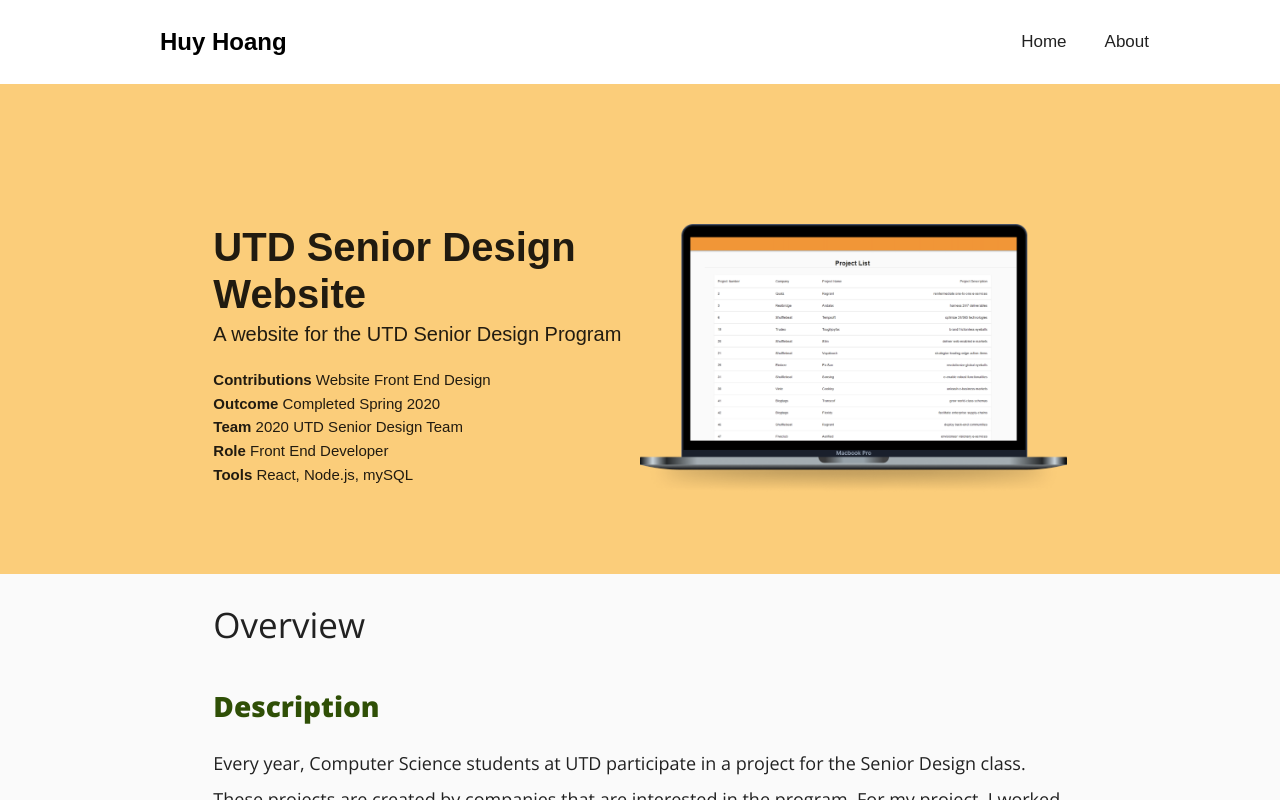
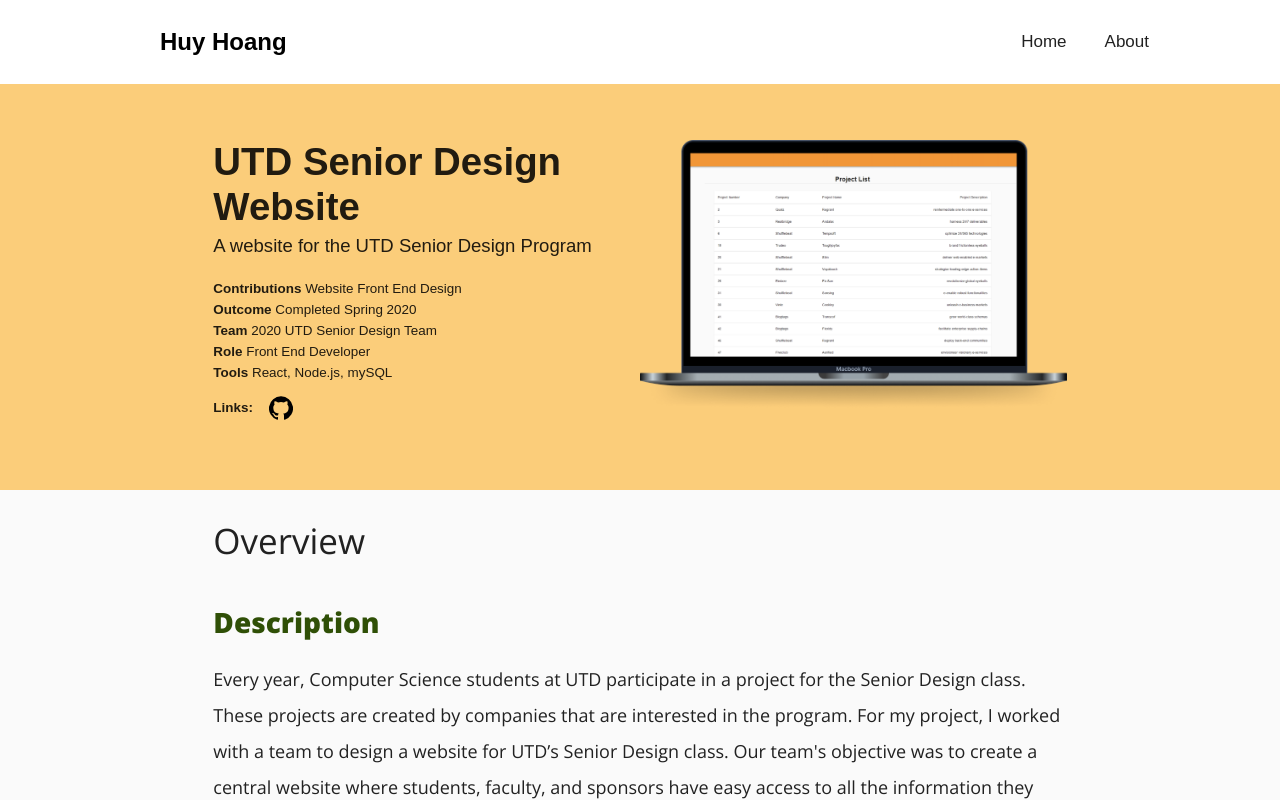
Before and after one commit to huyhoang1521/Website, a React (Create React App) app in the folder client/: page /utdseniordesign in a window 1280 px wide. Built offline with nearby package versions, Linux system fonts and the light colour scheme.

Commit message:
Added links to project pages. Adjusted breakpoints for header

```diff
--- a/client/src/App.js
+++ b/client/src/App.js
@@ -9,7 +9,6 @@ import Footer from "./components/Footer";
 import Contact from "./pages/Contact";
 import Reverie from "./pages/Reverie";
 import About from "./pages/About";
-import Work from "./pages/Work";
 import Home from "./pages/Home";
 import SummitOfFriendswood from "./pages/SummitOfFriendswood";
 import NegotiatingGravity from "./pages/NegotiatingGravity";
@@ -50,7 +49,6 @@ export default function App() {
           <ToolbarFile />
           <Switch>
             <Route path="/" exact component={Home} />
-            <Route path="/work" exact component={Work} />
             <Route path="/about" exact component={About} />
             <Route path="/contactmanager" exact component={ContactManager} />
             <Route path="/reverie" exact component={Reverie} />
--- a/client/src/components/GeneralHeader.js
+++ b/client/src/components/GeneralHeader.js
@@ -4,13 +4,17 @@ import Typography from "@material-ui/core/Typography";
 import Grid from "@material-ui/core/Grid";
 import ListItem from "@material-ui/core/ListItem";
 import Paper from "@material-ui/core/Paper";
-
+import GitHubIcon from "@material-ui/icons/GitHub";
+import FilterNoneOutlinedIcon from "@material-ui/icons/FilterNoneOutlined";
 import PropTypes from "prop-types";
+import IconButton from "@material-ui/core/IconButton";
+import Link from "@material-ui/core/Link";
 
 const useStyles = makeStyles((theme) => ({
   root: {
     position: "relative",
     marginBottom: theme.spacing(2),
+    paddingTop: "6em",
   },
 
   mainText: {
@@ -20,7 +24,7 @@ const useStyles = makeStyles((theme) => ({
     },
   },
   gridContainer: {
-    paddingTop: theme.spacing(20),
+    paddingTop: theme.spacing(7),
     paddingBottom: theme.spacing(7),
   },
   item: {
@@ -30,41 +34,71 @@ const useStyles = makeStyles((theme) => ({
     marginBottom: 0,
     padding: 0,
   },
+  itemText2: {
+    marginBottom: 0,
+    padding: 0,
+  },
   itemTypography: {
     [theme.breakpoints.only("xs")]: {
-      fontSize: 14,
+      fontSize: "2.8vw",
     },
     [theme.breakpoints.only("sm")]: {
-      fontSize: 12,
+      fontSize: "1.5vw",
     },
-    [theme.breakpoints.up("md")]: {
-      fontSize: 15,
+    [theme.breakpoints.only("md")]: {
+      fontSize: "1.3vw",
+    },
+    [theme.breakpoints.only("lg")]: {
+      fontSize: "1.05vw",
+    },
+    [theme.breakpoints.only("xl")]: {
+      fontSize: "1vw",
+    },
+    paddingRight: theme.spacing(0.5),
+  },
+
+  link: {
+    //color: "#bad9f4",
+    color: "#000000",
+    "&:hover": {
+      color: "#d2d2d2",
     },
   },
   sub: {
-    marginBottom: 0,
-    fontSize: 19,
     [theme.breakpoints.only("xs")]: {
-      fontSize: 17,
+      fontSize: "4.0vw",
     },
     [theme.breakpoints.only("sm")]: {
-      fontSize: 14,
+      fontSize: "2.2vw",
     },
-    [theme.breakpoints.up("md")]: {
-      fontSize: 20,
+    [theme.breakpoints.only("md")]: {
+      fontSize: "1.6vw",
     },
+    [theme.breakpoints.only("lg")]: {
+      fontSize: "1.45vw",
+    },
+    [theme.breakpoints.only("xl")]: {
+      fontSize: "1.3vw",
+    },
+
+    marginBottom: 0,
     paddingBottom: theme.spacing(2),
   },
   title: {
-    fontSize: 40,
     [theme.breakpoints.only("xs")]: {
-      fontSize: 32,
+      fontSize: "8.4vw",
     },
     [theme.breakpoints.only("sm")]: {
-      fontSize: 30,
+      fontSize: "4.0vw",
     },
-    [theme.breakpoints.up("md")]: {
-      fontSize: 40,
+    [theme.breakpoints.only("md")]: {
+      fontSize: "3.5vw",
+    },
+    [theme.breakpoints.only("lg")]: {
+      fontSize: "3.0vw",
+    },
+    [theme.breakpoints.only("xl")]: {
+      fontSize: "2.4vw",
     },
     fontWeight: 600,
   },
@@ -121,7 +155,7 @@ export default function GeneralHeader(props) {
         justify="center"
         alignItems="top"
       >
-        <Grid item xs={10} sm={4} md={4}>
+        <Grid item xs={10} sm={5} md={4} lg={4} xl={4}>
           <div className={classes.mainText}>
             <Typography
               className={classes.title}
@@ -131,6 +165,7 @@ export default function GeneralHeader(props) {
             >
               {projectImage.title}
             </Typography>
+
             <Typography
               className={classes.sub}
               variant="subtitle1"
@@ -140,7 +175,6 @@ export default function GeneralHeader(props) {
             >
               {projectImage.description}
             </Typography>
-
             {projectImage.items.map((item) => (
               <ListItem className={classes.itemText}>
                 <Typography
@@ -153,10 +187,42 @@ export default function GeneralHeader(props) {
                 </Typography>
               </ListItem>
             ))}
+            {projectImage.github != "" || projectImage.link != "" ? (
+              <ListItem className={classes.itemText2}>
+                <Typography
+                  className={classes.itemTypography}
+                  variant="subtitle2"
+                  align="left"
+                  color="inherit"
+                >
+                  <span style={{ fontWeight: "bold" }}>Links:</span>
+                </Typography>
+                {projectImage.github != "" ? (
+                  <Link rel="stylesheet" href={projectImage.github}>
+                    <IconButton className={classes.link}>
+                      <GitHubIcon />
+                    </IconButton>
+                  </Link>
+                ) : (
+                  <p> </p>
+                )}
+                {projectImage.link != "" ? (
+                  <Link rel="stylesheet" href={projectImage.link}>
+                    <IconButton className={classes.link}>
+                      <FilterNoneOutlinedIcon />
+                    </IconButton>
+                  </Link>
+                ) : (
+                  <p> </p>
+                )}
+              </ListItem>
+            ) : (
+              <p> </p>
+            )}
           </div>
         </Grid>
 
-        <Grid item xs={10} sm={4} md={4}>
+        <Grid item xs={10} sm={5} md={4} lg={4} xl={4}>
           <Paper
             className={classes.image}
             alignItems="top"
--- a/client/src/pages/ContactManager.js
+++ b/client/src/pages/ContactManager.js
@@ -16,9 +16,6 @@ const useStyles = makeStyles((theme) => ({
   container: {
     padding: 0,
     margins: 0,
-    [theme.breakpoints.up("md")]: {
-      marginTop: theme.spacing(8),
-    },
   },
   backgroundImage: {
     [theme.breakpoints.between("sm", "md")]: {
@@ -138,6 +135,8 @@ const imageText = {
     "Role Android Developer",
     "Tools Android Studio, SQLite",
   ],
+  github: "",
+  link: "",
   backgroundColor: "#e9e9e9",
 };
 
@@ -194,7 +193,7 @@ export default function ContactManager() {
             <Grid
               item
               xs={12}
-              sm={8}
+              sm={10}
               md={8}
               lg={8}
               xl={8}
@@ -227,7 +226,7 @@ export default function ContactManager() {
                 using Android Studio.
               </Typography>
             </Grid>
-            <Grid item xs={12} sm={8} md={8} lg={8} xl={8}>
+            <Grid item xs={12} sm={10} md={8} lg={8} xl={8}>
               <Typography
                 variant="h6"
                 align="left"
@@ -248,7 +247,7 @@ export default function ContactManager() {
                 contact.
               </Typography>
             </Grid>
-            <Grid item xs={12} sm={8} md={8} lg={8} xl={8}>
+            <Grid item xs={12} sm={10} md={8} lg={8} xl={8}>
               <Typography
                 variant="h6"
                 align="left"
@@ -273,7 +272,7 @@ export default function ContactManager() {
               </Typography>
             </Grid>
 
-            <Grid item xs={12} sm={8} md={8} lg={8} xl={8}>
+            <Grid item xs={12} sm={10} md={8} lg={8} xl={8}>
               <Typography
                 variant="h6"
                 align="left"
@@ -296,7 +295,7 @@ export default function ContactManager() {
                 phone.
               </Typography>
             </Grid>
-            <Grid item xs={12} sm={8} md={8} lg={8} xl={8}>
+            <Grid item xs={12} sm={10} md={8} lg={8} xl={8}>
               <Typography
                 variant="h6"
                 align="left"
@@ -338,7 +337,7 @@ export default function ContactManager() {
                 alt={"pic"}
               />
             </Grid>
-            <Grid item xs={12} sm={8} md={8} lg={8} xl={8}>
+            <Grid item xs={12} sm={10} md={8} lg={8} xl={8}>
               <Typography
                 variant="h6"
                 align="left"
@@ -367,7 +366,7 @@ export default function ContactManager() {
                 in the form of action bar buttons on the main screen.
               </Typography>
             </Grid>
-            <Grid item xs={12} sm={8} md={8} lg={8} xl={8}>
+            <Grid item xs={12} sm={10} md={8} lg={8} xl={8}>
               <Typography
                 variant="h6"
                 align="left"
--- a/client/src/pages/NegotiatingGravity.js
+++ b/client/src/pages/NegotiatingGravity.js
@@ -16,9 +16,6 @@ const useStyles = makeStyles((theme) => ({
   container: {
     padding: 0,
     margins: 0,
-    [theme.breakpoints.up("md")]: {
-      marginTop: theme.spacing(8),
-    },
   },
   backgroundImage: {
     [theme.breakpoints.between("sm", "md")]: {
@@ -138,6 +135,8 @@ const imageText = {
     "Years 2020-2021",
     "Tools Flutter, Firebase",
   ],
+  github: "https://github.com/huyhoang1521/Fit-App",
+  link: "",
   backgroundColor: "#e9e9e9",
 };
 
@@ -194,7 +193,7 @@ export default function NegotiatingGravity() {
             <Grid
               item
               xs={12}
-              sm={8}
+              sm={10}
               md={8}
               lg={8}
               xl={8}
@@ -222,7 +221,7 @@ export default function NegotiatingGravity() {
                 Flutter and Firebase.
               </Typography>
             </Grid>
-            <Grid item xs={12} sm={8} md={8} lg={8} xl={8}>
+            <Grid item xs={12} sm={10} md={8} lg={8} xl={8}>
               <Typography
                 variant="h6"
                 align="left"
@@ -257,7 +256,7 @@ export default function NegotiatingGravity() {
                 alt={"pic"}
               />
             </Grid>
-            <Grid item xs={12} sm={8} md={8} lg={8} xl={8}>
+            <Grid item xs={12} sm={10} md={8} lg={8} xl={8}>
               <Typography
                 variant="h6"
                 align="left"
@@ -279,7 +278,7 @@ export default function NegotiatingGravity() {
                 differently depending on the state of the authentication.
               </Typography>
             </Grid>
-            <Grid item xs={12} sm={8} md={8} lg={8} xl={8}>
+            <Grid item xs={12} sm={10} md={8} lg={8} xl={8}>
               <Typography
                 variant="h6"
                 align="left"
--- a/client/src/pages/Reverie.js
+++ b/client/src/pages/Reverie.js
@@ -20,9 +20,6 @@ const useStyles = makeStyles((theme) => ({
   container: {
     padding: 0,
     margins: 0,
-    [theme.breakpoints.up("md")]: {
-      marginTop: theme.spacing(8),
-    },
   },
   backgroundImage: {
     [theme.breakpoints.between("sm", "md")]: {
@@ -162,6 +159,8 @@ const imageText = {
     "Role Level Designer",
     "Tools Unity, C#",
   ],
+  github: "",
+  link: "https://connect.unity.com/mg/other/reverie-l",
   backgroundColor: "#c1b1dc",
 };
 
@@ -224,7 +223,7 @@ export default function Reverie() {
             <Grid
               item
               xs={12}
-              sm={8}
+              sm={10}
               md={8}
               lg={8}
               xl={8}
@@ -249,7 +248,7 @@ export default function Reverie() {
                 Game Programming class.
               </Typography>
             </Grid>
-            <Grid item xs={12} sm={8} md={8} lg={8} xl={8}>
+            <Grid item xs={12} sm={10} md={8} lg={8} xl={8}>
               <Typography
                 variant="h6"
                 align="left"
@@ -414,7 +413,7 @@ export default function Reverie() {
               </List>
             </Grid>
 
-            <Grid item xs={12} sm={8} md={8} lg={8} xl={8}>
+            <Grid item xs={12} sm={10} md={8} lg={8} xl={8}>
               <Typography
                 variant="h6"
                 align="left"
@@ -436,14 +435,14 @@ export default function Reverie() {
             </Grid>
             <Grid item xs={12} sm={12} md={12} lg={12} xl={12}></Grid>
 
-            <Grid item xs={12} sm={8} md={4} lg={4} xl={4}>
+            <Grid item xs={12} sm={10} md={4} lg={4} xl={4}>
               <img
                 className={classes.image2}
                 src={"/assets/game/game5.PNG"}
                 alt={"pic"}
               />
             </Grid>
-            <Grid item xs={12} sm={8} md={4} lg={4} xl={4}>
+            <Grid item xs={12} sm={10} md={4} lg={4} xl={4}>
               <img
                 className={classes.image2}
                 src={"/assets/game/game10.PNG"}
@@ -451,7 +450,7 @@ export default function Reverie() {
               />
             </Grid>
             <Grid item xs={12} sm={12} md={12} lg={12} xl={12}></Grid>
-            <Grid item xs={12} sm={8} md={8} lg={8} xl={8}>
+            <Grid item xs={12} sm={10} md={8} lg={8} xl={8}>
               <Typography
                 variant="h6"
                 align="left"
@@ -470,14 +469,14 @@ export default function Reverie() {
                 player will have to plan their route to collect these coins.
               </Typography>
             </Grid>
-            <Grid item xs={12} sm={8} md={5} lg={5} xl={5}>
+            <Grid item xs={12} sm={10} md={5} lg={5} xl={5}>
               <img
                 className={classes.image2}
                 src={"/assets/game/game4.PNG"}
                 alt={"pic"}
               />
             </Grid>
-            <Grid item xs={12} sm={8} md={8} lg={8} xl={8}>
+            <Grid item xs={12} sm={10} md={8} lg={8} xl={8}>
               <Typography
                 variant="h6"
                 align="left"
--- a/client/src/pages/SummitOfFriendswood.js
+++ b/client/src/pages/SummitOfFriendswood.js
@@ -18,9 +18,6 @@ const useStyles = makeStyles((theme) => ({
   container: {
     padding: 0,
     margins: 0,
-    [theme.breakpoints.up("md")]: {
-      marginTop: theme.spacing(8),
-    },
   },
   backgroundImage: {
     [theme.breakpoints.between("sm", "md")]: {
@@ -159,6 +156,8 @@ const imageText = {
     "Role Front End Developer",
     "Tools React, Node.js",
   ],
+  github: "https://github.com/huyhoang1521/Summit-of-Friendswood",
+  link: "https://summit-of-friendswood.herokuapp.com/",
   backgroundColor: "#e9e9e9",
 };
 
@@ -218,7 +217,7 @@ export default function SummitOfFriendswood() {
             <Grid
               item
               xs={12}
-              sm={8}
+              sm={10}
               md={8}
               lg={8}
               xl={8}
@@ -243,7 +242,7 @@ export default function SummitOfFriendswood() {
                 office leasing building.
               </Typography>
             </Grid>
-            <Grid item xs={12} sm={8} md={8} lg={8} xl={8}>
+            <Grid item xs={12} sm={10} md={8} lg={8} xl={8}>
               <Typography
                 variant="h6"
                 align="left"
@@ -262,7 +261,7 @@ export default function SummitOfFriendswood() {
                 the building.
               </Typography>
             </Grid>
-            <Grid item xs={12} sm={8} md={8} lg={8} xl={8}>
+            <Grid item xs={12} sm={10} md={8} lg={8} xl={8}>
               <Typography
                 variant="h6"
                 align="left"
@@ -284,14 +283,14 @@ export default function SummitOfFriendswood() {
                 mininal components helps to put emphasis on the images.
               </Typography>
             </Grid>
-            <Grid item xs={12} sm={8} md={5} lg={5} xl={5}>
+            <Grid item xs={12} sm={10} md={5} lg={5} xl={5}>
               <img
                 className={classes.image2}
                 src={"/assets/website/gallery.png"}
                 alt={"pic"}
               />
             </Grid>
-            <Grid item xs={12} sm={8} md={8} lg={8} xl={8}>
+            <Grid item xs={12} sm={10} md={8} lg={8} xl={8}>
               <Typography
                 variant="h6"
                 align="left"
@@ -314,14 +313,14 @@ export default function SummitOfFriendswood() {
                 on a map.
               </Typography>
             </Grid>
-            <Grid item xs={12} sm={8} md={5} lg={5} xl={5}>
+            <Grid item xs={12} sm={10} md={5} lg={5} xl={5}>
               <img
                 className={classes.image2}
                 src={"/assets/website/maps.png"}
                 alt={"pic"}
               />
             </Grid>
-            <Grid item xs={12} sm={8} md={8} lg={8} xl={8}>
+            <Grid item xs={12} sm={10} md={8} lg={8} xl={8}>
               <Typography
                 variant="h6"
                 align="left"
--- a/client/src/pages/UTDSeniorDesign.js
+++ b/client/src/pages/UTDSeniorDesign.js
@@ -16,9 +16,6 @@ const useStyles = makeStyles((theme) => ({
   container: {
     padding: 0,
     margins: 0,
-    [theme.breakpoints.up("md")]: {
-      marginTop: theme.spacing(8),
-    },
   },
   backgroundImage: {
     [theme.breakpoints.between("sm", "md")]: {
@@ -138,6 +135,8 @@ const imageText = {
     "Role Front End Developer",
     "Tools React, Node.js, mySQL",
   ],
+  github: "https://github.com/theKidOfArcrania/Senior-Enarc-website",
+  link: "",
   backgroundColor: "#fbcd7a",
 };
 
@@ -197,7 +196,7 @@ export default function UTDSeniorDesign() {
             <Grid
               item
               xs={12}
-              sm={8}
+              sm={10}
               md={8}
               lg={8}
               xl={8}
@@ -237,14 +236,14 @@ export default function UTDSeniorDesign() {
                 information they need to stay updated on their projects.
               </Typography>
             </Grid>
-            <Grid item xs={12} sm={8} md={8} lg={8} xl={8}>
+            <Grid item xs={12} sm={10} md={8} lg={8} xl={8}>
               <img
                 className={classes.image2}
                 src={"assets/website/utd-slide-poster.png"}
                 alt={"pic"}
               />
             </Grid>
-            <Grid item xs={12} sm={8} md={8} lg={8} xl={8}>
+            <Grid item xs={12} sm={10} md={8} lg={8} xl={8}>
               <Typography
                 variant="h6"
                 align="left"
@@ -266,7 +265,7 @@ export default function UTDSeniorDesign() {
                 to gather team information.
               </Typography>
             </Grid>
-            <Grid item xs={12} sm={8} md={8} lg={8} xl={8}>
+            <Grid item xs={12} sm={10} md={8} lg={8} xl={8}>
               <Typography
                 variant="h6"
                 align="left"
@@ -293,7 +292,7 @@ export default function UTDSeniorDesign() {
                 access all the information they need regarding the projects.
               </Typography>
             </Grid>
-            <Grid item xs={12} sm={8} md={8} lg={8} xl={8}>
+            <Grid item xs={12} sm={10} md={8} lg={8} xl={8}>
               <Typography
                 variant="h6"
                 align="left"
@@ -313,7 +312,7 @@ export default function UTDSeniorDesign() {
                 To design the website, we worked with ReactJS and Material UI.
               </Typography>
             </Grid>
-            <Grid item xs={12} sm={8} md={8} lg={8} xl={8}>
+            <Grid item xs={12} sm={10} md={8} lg={8} xl={8}>
               <Typography
                 variant="h6"
                 align="left"
@@ -333,7 +332,7 @@ export default function UTDSeniorDesign() {
                 the user to the corresponding login page.
               </Typography>
             </Grid>
-            <Grid item xs={12} sm={8} md={8} lg={8} xl={8}>
+            <Grid item xs={12} sm={10} md={8} lg={8} xl={8}>
               <Typography
                 variant="h6"
                 align="left"
@@ -356,14 +355,14 @@ export default function UTDSeniorDesign() {
                 only view teams.
               </Typography>
             </Grid>
-            <Grid item xs={12} sm={8} md={8} lg={8} xl={8}>
+            <Grid item xs={12} sm={10} md={8} lg={8} xl={8}>
               <img
                 className={classes.image2}
                 src={"/assets/website/home-login.png"}
                 alt={"pic"}
               />
             </Grid>
-            <Grid item xs={12} sm={8} md={8} lg={8} xl={8}>
+            <Grid item xs={12} sm={10} md={8} lg={8} xl={8}>
               <Typography
                 variant="h6"
                 align="left"
@@ -386,7 +385,7 @@ export default function UTDSeniorDesign() {
                 to the Sponsor and perhaps Admin.
               </Typography>
             </Grid>
-            <Grid item xs={12} sm={8} md={8} lg={8} xl={8}>
+            <Grid item xs={12} sm={10} md={8} lg={8} xl={8}>
               <Typography
                 variant="h6"
                 align="left"
@@ -406,7 +405,7 @@ export default function UTDSeniorDesign() {
                 and report if the change was unsuccessful for any reason.
               </Typography>
             </Grid>
-            <Grid item xs={12} sm={8} md={8} lg={8} xl={8}>
+            <Grid item xs={12} sm={10} md={8} lg={8} xl={8}>
               <Typography
                 variant="h6"
                 align="left"
@@ -426,7 +425,7 @@ export default function UTDSeniorDesign() {
                 teams constantly update their statuses.
               </Typography>
             </Grid>
-            <Grid item xs={12} sm={8} md={8} lg={8} xl={8}>
+            <Grid item xs={12} sm={10} md={8} lg={8} xl={8}>
               <Typography
                 variant="h6"
                 align="left"
--- a/client/src/pages/Work.js
+++ /dev/null
@@ -1,111 +0,0 @@
-import React, { useState, useEffect } from "react";
-import Fade from "@material-ui/core/Fade";
-import Container from "@material-ui/core/Container";
-import { makeStyles } from "@material-ui/core/styles";
-import WorkSquareImage from "../components/WorkSquareImage";
-import Grid from "@material-ui/core/Grid";
-import Typography from "@material-ui/core/Typography";
-
-const useStyles = makeStyles((theme) => ({
-  root: {
-    marginTop: theme.spacing(8),
-  },
-  typography: {
-    marginBottom: theme.spacing(4),
-  },
-  experienceTypography: {
-    marginTop: theme.spacing(4),
-    marginBottom: theme.spacing(4),
-  },
-}));
-
-const images = [
-  {
-    title: "UT Dallas Senior Design Website",
-    image: "/assets/website/projects-edit.png",
-    imageText: "Image Text",
-    link: "/utdseniordesign",
-  },
-  {
-    title: "Contact Manager Android App",
-    image: "/assets/app/contact_management_app.png",
-    imageText: "Image Text",
-    link: "/contactmanager",
-  },
-  {
-    title: "Reverie Video Game",
-    image: "/assets/game/game1-edit.png",
-    imageText: "Image Text",
-    link: "/reverie",
-  },
-];
-
-const ExperiencePosts = [
-  {
-    title: "L3Harris Technologies",
-    image: "/assets/work/L3Harris_Logo.png",
-    imageText: "Image Text",
-    link: "/l3harris",
-  },
-];
-
-function Home() {
-  const classes = useStyles();
-  const [imgsLoaded, setImgsLoaded] = useState(false);
-
-  useEffect(() => {
-    const loadImage = (image) => {
-      return new Promise((resolve, reject) => {
-        const loadImg = new Image();
-        loadImg.src = image.image;
-        loadImg.onload = () =>
-          setTimeout(() => {
-            resolve(image.image);
-          }, 100);
-
-        loadImg.onerror = (err) => reject(err);
-      });
-    };
-
-    Promise.all(images.map((image) => loadImage(image)))
-      .then(() => setImgsLoaded(true))
-      .catch((err) => console.log("Failed to load images", err));
-  }, []);
-
-  return (
-    <Fade in={imgsLoaded} timeout={800}>
-      <div className={classes.root}>
-        <Container>
-          <Typography
-            className={classes.typography}
-            variant="h5"
-            gutterBottom
-            align="left"
-          >
-            Projects
-          </Typography>
-          <Grid container spacing={4}>
-            {images.map((post) => (
-              <WorkSquareImage key={post.title} post={post} />
-            ))}
-          </Grid>
-          <Typography
-            className={classes.experienceTypography}
-            variant="h5"
-            gutterBottom
-            align="left"
-          >
-            Experience
-          </Typography>
-          <Grid container spacing={4}>
-            {ExperiencePosts.map((post) => (
-              <WorkSquareImage key={post.title} post={post} />
-            ))}
-          </Grid>
-        </Container>
-      </div>
-    </Fade>
-  );
-}
-
-export default Home;
```
